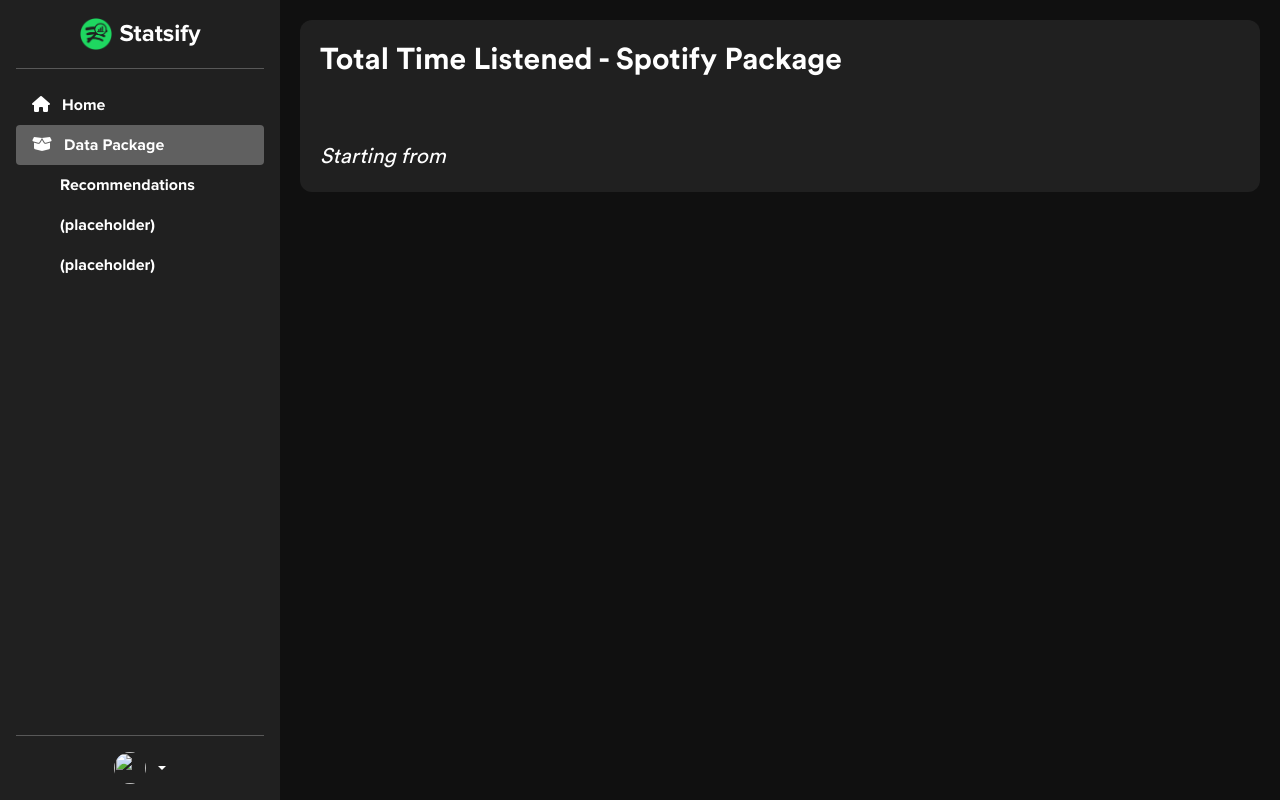
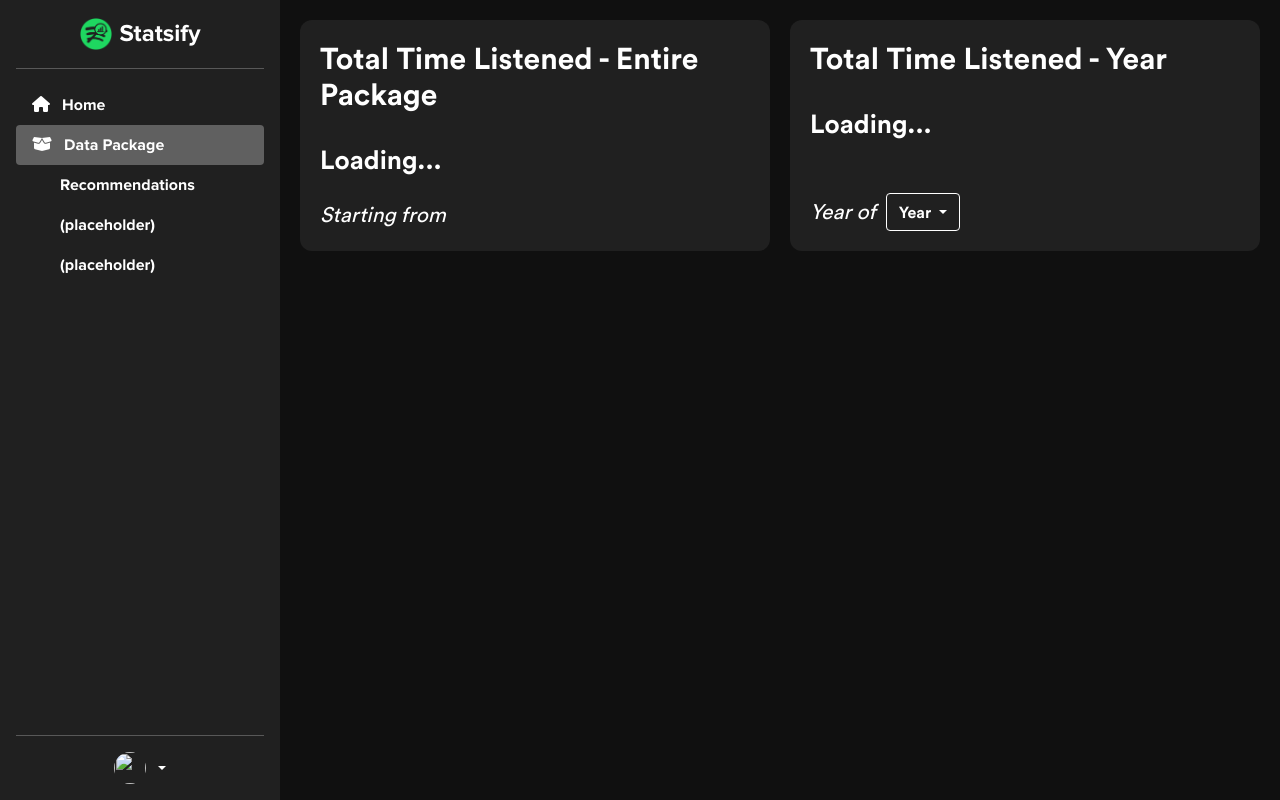
Before and after one commit to jckli/retrievify, a Flask app: template Statsify/templates/dpstats.html in a window 1280 px wide. Run offline with Flask 2, Linux system fonts and the light colour scheme; the template is opened without the code that fills it, so the values that code supplies are empty.

Commit message:
feat: dp ttl package + year

```diff
--- a/Statsify/static/content/dpstats.css
+++ b/Statsify/static/content/dpstats.css
@@ -40,10 +40,57 @@ h2 {
 .info {
     margin: 20px 20px;
 }
+.top-area {
+    display: flex;
+}
 .total-time {
     background-color: #202020;
     border-radius: 12px;
+    width: 50%;
+    display: inline-block;
 }
 .total-time > div {
     padding: 20px 20px;
+    display: flex;
+    flex-direction: column;
+    height: 100%;
+    position: relative;
 }
+.total-time > div > .time {
+    font-size: 26px;
+    margin: 24px 0;
+}
+.total-time > div > .first-time {
+    margin-top: auto;
+}
+.all {
+    margin-right: 10px;
+}
+.year {
+    margin-left: 10px;
+}
+.year-select {
+    margin-top: auto;
+    display: flex;
+    align-items: center;
+}
+.year-select > .dropdown {
+    margin-left: 10px;
+}
+.btn {
+    border-color: #fff;
+    background-color: #202020;
+    font-family: CircularBold;
+}
+.btn:hover {
+    background-color: #505050;
+    border-color: #fff;
+}
+.btn-secondary:focus {
+    border-color: #fff;
+    background-color: #303030;
+    box-shadow: 0 0 0 .25rem #303030;
+}
+.dropdown-menu-dark .dropdown-item.active, .dropdown-menu-dark .dropdown-item:active {
+    background-color: #606060;
+}
--- /dev/null
+++ b/Statsify/static/js/dpstats.js
@@ -0,0 +1,59 @@
+$( document ).ready(function() {
+    var songjson = JSON.parse(localStorage.getItem("songDict"));
+    var firstTime = localStorage.getItem("firstTime");
+    var totalTime = 0;
+    for (const time in songjson.Total.All) {
+        totalTime += songjson.Total.All[time];
+    }
+    var convertedTotalTime = msToTime(totalTime);
+    $(".all > div > .time").text(convertedTotalTime);
+    $(".all > div > .first-time > i").append(firstTime);
+
+    var recentYearTime = 0;
+    var recentYear = 0;
+    for (const time in songjson.Total.All) {
+        if (time > recentYear) {
+            recentYear = time;
+            recentYearTime = songjson.Total.All[time];
+        }
+    }
+    var convertedRecentYearTime = msToTime(recentYearTime);
+    $(".year > div > .time").text(convertedRecentYearTime);
+    $(".year-select > .dropdown > .dropdown-menu > li:first-child > a").text(recentYear);
+    $(".year-select > .dropdown > .dropdown-menu > li:first-child > a").attr("id", recentYear);
+    $(".year-select > .dropdown > .btn").text(recentYear);
+    for (const time in songjson.Total.All) {
+        if (time == recentYear) {
+            continue;
+        } else {
+            $(".year-select > .dropdown > .dropdown-menu").append(
+                `<li><a class="dropdown-item ttl-year" id="${time}">${time}</a></li>`
+            );
+        }
+    }
+});
+
+$(".year-select > .dropdown > .dropdown-menu").on("click", ".ttl-year", function() {
+    $(".ttl-year").removeClass("active");
+    var btn = $(this).parents(".dropdown").find('.btn')
+    var value = $("span", $(this))
+    btn.text("")
+    btn.attr("value", value.attr("value"))
+    btn.append(
+        `<span>${$(this).text()}</span>`
+    );
+    $(this).addClass("active");
+    var selection = $(this).attr("id");
+    unconvertedTime = JSON.parse(localStorage.getItem("songDict")).Total.All[selection];
+    convertedTime = msToTime(unconvertedTime);
+    $(".year > div > .time").text(convertedTime);
+});
+
+function msToTime(ms) {
+    let seconds = ms / 1000;
+    const hours = parseInt( seconds / 3600 );
+    seconds = seconds % 3600;
+    const minutes = parseInt( seconds / 60 );
+    seconds = Math.round(seconds % 60);
+    return hours + " hrs, " + minutes + " mins, " + seconds + " secs";
+}
--- a/Statsify/templates/dpstats.html
+++ b/Statsify/templates/dpstats.html
@@ -5,14 +5,32 @@
 {% endblock %}
 {% block content %}
 <div class="info">
-    <div class="total-time">
-        <div>
-            <h1>Total Time Listened - Spotify Package</h1>
-            <br>
-            <h1 class="time">{{ spotifyttl }}</h1>
-            <br>
-            <p><i>Starting from {{ form_sd }}</i></p>
+    <div class="top-area">
+        <div class="total-time all">
+            <div>
+                <h1>Total Time Listened - Entire Package</h1>
+                <h1 class="time">Loading...</h1>
+                <p class="first-time"><i>Starting from </i></p>
+            </div>
+        </div>
+        <div class="total-time year">
+            <div>
+                <h1>Total Time Listened - Year</h1>
+                <h1 class="time">Loading...</h1>
+                <div class="year-select">
+                    <p class="first-time"><i>Year of </i></p>
+                    <div class="dropdown">
+                        <button class="btn btn-secondary dropdown-toggle" type="button" id="dropdownMenuButton1" data-bs-toggle="dropdown" aria-expanded="false">
+                        Year
+                        </button>
+                        <ul class="dropdown-menu dropdown-menu-dark" aria-labelledby="dropdownMenuButton1">
+                            <li><a class="dropdown-item ttl-year active" id="year">Year</a></li>
+                        </ul>
+                    </div>
+                </div>
+            </div>
         </div>
     </div>
 </div>
+<script type="text/javascript" src="/static/js/dpstats.js"></script>
 {% endblock %}
```
Also changed, not shown: Statsify/static/js/dpupload.js (+4 -4 lines).
